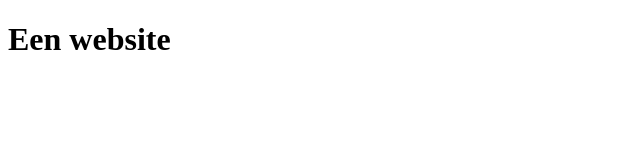
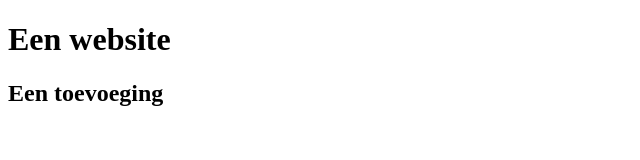
Before and after one commit to lottekoblens/HTMLdemo, a plain HTML site: page index.html in a window 1280 px wide. Shown: the whole page, without its empty margins (0-640 px from the left). Drawn offline with Linux system fonts and the light colour scheme.

Commit message:
een toevoeging

```diff
--- a/index.html
+++ b/index.html
@@ -7,5 +7,6 @@
 </head>
 <body>
     <h1>Een website</h1>
+    <h2>Een toevoeging</h2>
 </body>
 </html>
```
